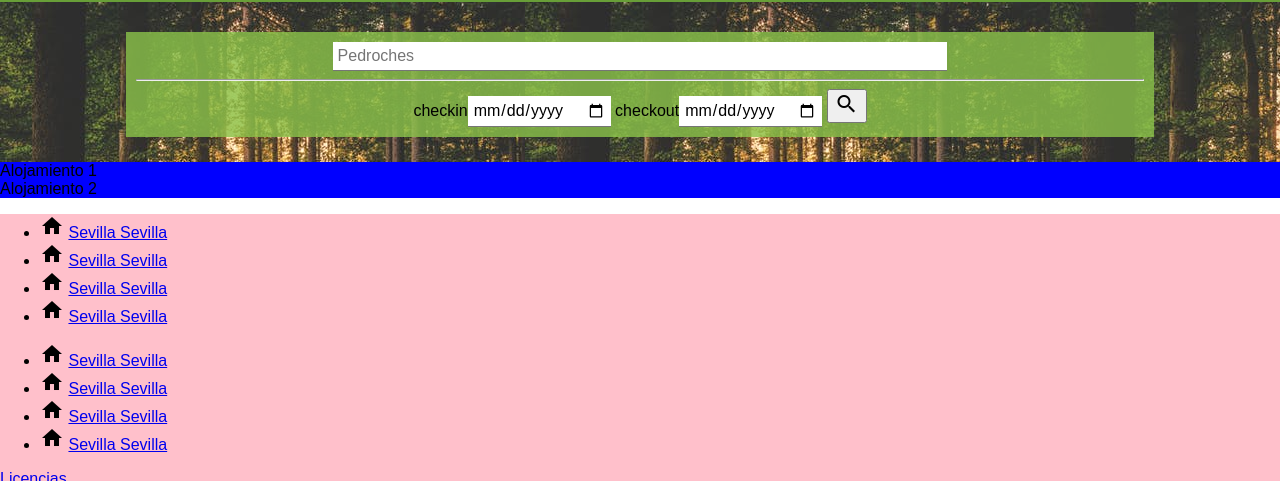
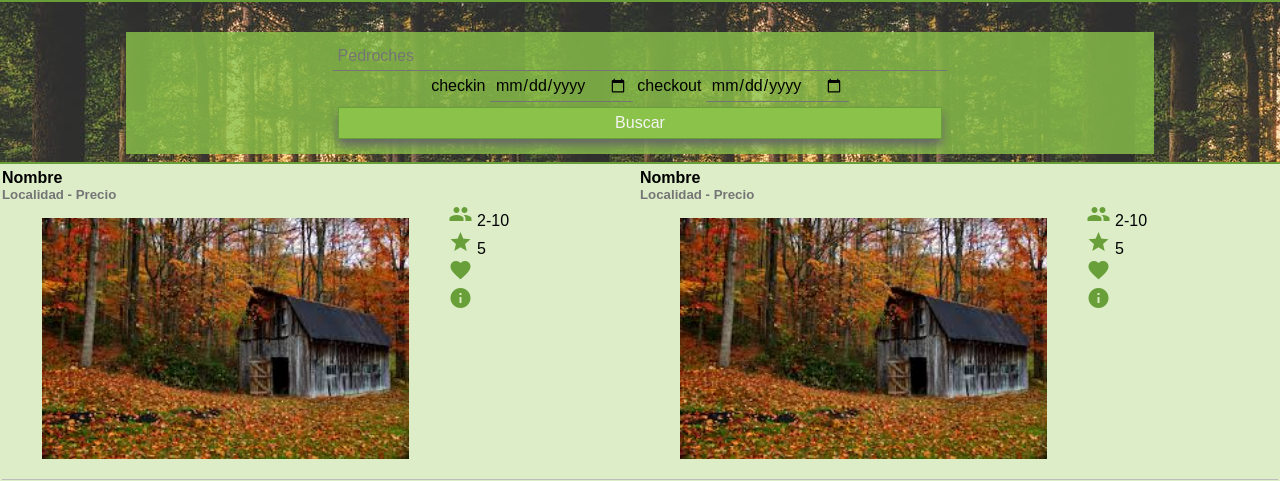
Before and after one commit to pabloleonalcaide/Proyecto-Casas-Rurales, a plain HTML site: page main.html in a window 1280 px wide. Shown: the part 38-519 px from the top of the page. Drawn offline with Linux system fonts and the light colour scheme.

Commit message:
update main.html

```diff
--- a/main.html
+++ b/main.html
@@ -6,8 +6,8 @@
 	<meta name="description" content="alquiler de casas rurales">
   	<meta name="keywords" content="rural, alquiler,pensión,hostal, retiro,refugio,escapada">
   	<meta name="author" content="Pablo León">
+	<link rel="stylesheet" href="./style/normalize.css">
 	<link rel="stylesheet" href="./style/main.css">
-	<link rel="stylesheet" href="./style/normalize.css">
 	<link href="https://fonts.googleapis.com/css?family=Roboto" rel="stylesheet" type="text/css">
 	<link href="https://fonts.googleapis.com/icon?family=Material+Icons" rel="stylesheet">
 	<title>Refugios Rurales - Pablo León</title>
@@ -20,20 +20,44 @@
 <nav>
 	<div class="searchBox">
 		<form action="#">
-			<input type="search" name="search" value="" placeholder="Pedroches"><hr>
-			<label>checkin<input type="date" name="dateIn" value="" placeholder=""></label>
-			<label>checkout<input type="date" name="dateOut" value="" placeholder=""></label>
-			<button type="" class="searchButton"><i class="material-icons">search</i></button>
+			<input type="search" name="search" value="" placeholder="Pedroches">
+			<label>checkin </i><input type="date" name="dateIn" value="" placeholder=""></label>
+			<label>checkout <input type="date" name="dateOut" value="" placeholder=""></label>
+			<button type="" class="searchButton">Buscar</button>
 
 		</form>
 	</div>
 </nav>
 <main>
 <article>
-	Alojamiento 1
+	<h4>Nombre</h4>
+	<h5>Localidad - Precio</h5>
+		<div class="houseInfo">
+			<figure>
+				<img src="./images/bg2.jpeg" alt="imagen">
+			</figure>
+			<ul>
+				<li><i class="material-icons">people</i> 2-10</li>
+				<li><i class="material-icons">star</i> 5</li>
+				<li title="guardar"><a href="./main.html" ><i class="material-icons" >favorite</i></a></li>
+				<li title="reserva"><a href="./main.html" ><i class="material-icons">info</i></a></li>
+			</ul>
+		</div>
 </article>
 <article>
-	Alojamiento 2
+	<h4>Nombre</h4>
+	<h5>Localidad - Precio</h5>
+		<div class="houseInfo">
+			<figure>
+				<img src="./images/bg2.jpeg" alt="imagen">
+			</figure>
+			<ul>
+				<li><i class="material-icons">people</i> 2-10</li>
+				<li><i class="material-icons">star</i> 5</li>
+				<li><a href="./main.html" ><i class="material-icons">favorite</i></a></li>
+				<li><a href="./main.html" ><i class="material-icons">info</i></a></li>
+			</ul>
+		</div>
 </article>
 </main>
 <footer>
@@ -55,10 +79,10 @@
 		<a href="./license.html" title="home"><img src="" alt="">Licencias</a>
 	</div>
 	<div id="rrssIcons">
-		<a href="./main.html" title="home"><img src="" alt=""></a>
-		<a href="./main.html" title="home"><img src="" alt=""></a>
-		<a href="./main.html" title="home"><img src="" alt=""></a>
-		<a href="./main.html" title="home"><img src="" alt=""></a>
+		<a href="./main.html" title="home"><img src="./images/twitter.svg" alt=""></a>
+		<a href="./main.html" title="home"><img src="./images/facebook.svg" alt=""></a>
+		<a href="./main.html" title="home"><img src="./images/google-plus.svg" alt=""></a>
+		<a href="./main.html" title="home"><img src="./images/instagram.svg" alt=""></a>
 	</div>
 
 </footer>
--- a/style/main.css
+++ b/style/main.css
@@ -1,5 +1,9 @@
+*{
+	margin: 0;
+	padding: 0;
+}
 body{
-
+background-color: #DCEDC8;
 }
 header{
 	background-color: #689F38;
@@ -24,6 +28,7 @@ nav{
 	background: url(../images/nav.jpeg);
 	height: 100px;
 	padding: 30px 10px 30px 10px;
+	border-bottom:2px solid #689F38;
 }
 nav .searchBox{
 	width: 80%;
@@ -31,26 +36,88 @@ nav .searchBox{
 	padding: 10px;
 	margin:auto;
 	text-align:center;
+
 }
 .searchBox input {
   padding:5px 5px 5px 5px;
   border:none;
+  background: none;
+  outline: none;
   border-bottom:1px solid #757575;
+}
+.searchBox input:focus{
+	border-bottom:1px solid #BDBDBD;
 }
 .searchBox input[type="search"]{
   width:60%;
+  margin: auto;
+  display:block;
 }
 .searchBox label{
 	display:none;
 }
-.searchButton{
-	display: inline-block;
+
+form button{
+	margin: 5px auto;
+	text-align:center;
+	background: #8BC34A;
+	border-radius: 1px;
+	border: 1px solid #689F38;
+	color: #f4f4f4;
+	cursor: pointer;
+	box-shadow: 0 6px 10px 0 #666;
+	width: 60%;
+	vertical-align: middle;
+	height:2rem;
+	transition:2s;
+}
+
+form button:hover{
+	box-shadow: 0 6px 14px 0 #666;
+   background-color: #689F38;
 }
 main{
-	background-color: blue;
+	margin: 5px 2px 2px 2px;
+	display: grid;
+	grid-template-rows: 1fr;
+}
+main article{
+	border-bottom:1px solid #BDBDBD;
+}
+article h5{
+	color: #757575;
+}
+.houseInfo{
+	display:grid;
+	grid-template-columns: 1fr 30%;
+
+}
+.houseInfo img{
+	width: 100%;
+}
+.houseInfo ul{
+	list-style: none;
+}
+main i {
+	color:#689F38;
 }
 footer{
-	background-color: pink;
+	background-color: #689F38;
+	display: grid;
+	padding-top: 5px;
+	grid-template-columns: 10% 30% 50%;
+	justify-content: space-between;
+}
+footer ul {
+	list-style: none;
+	display: none;
+}
+#footerList2 a{
+
+}
+#rrssIcons img{
+	width: 2em;
+	height: auto;
 }
 @media only screen and (min-width: 600px){
 	header a h2{
@@ -66,4 +133,7 @@ footer{
 		header a h2{
 			display: inline;
 		}
+		main {
+			grid-template-columns: 1fr 1fr;
+		}
 	}
```
